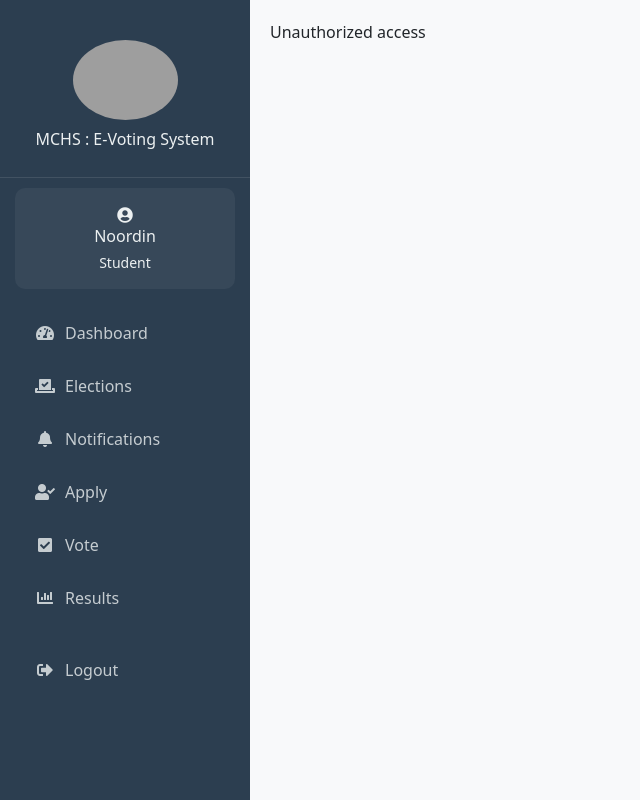
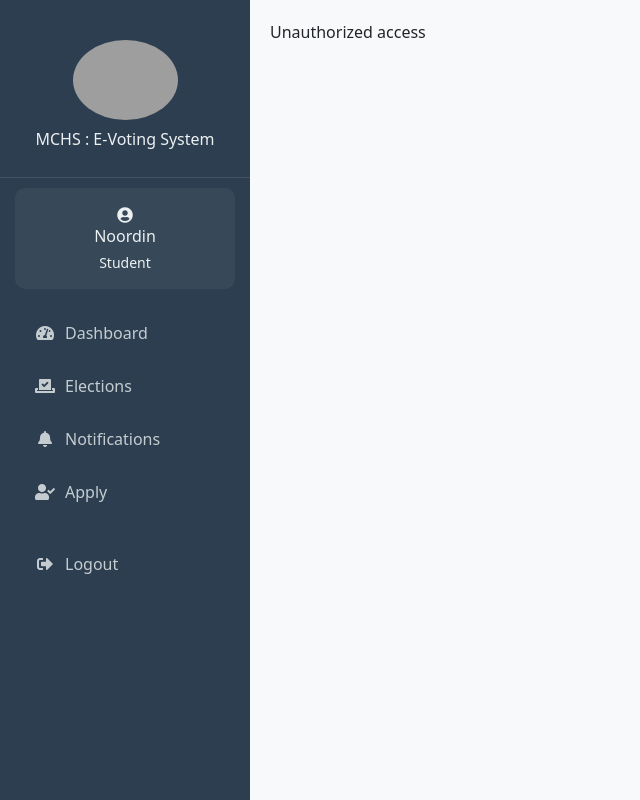
Before and after one commit to AdrianMalika/e_voting_system, a PHP site: page /admin/check_status.php in a window 1280 px wide. Shown: the whole page, without its empty margins (0-640 px from the left). Run offline with PHP 8.4, Linux system fonts and the light colour scheme; a user stored in the database is signed in; data comes from the database, SQL or seed files in the repository; grey boxes are pictures that could not be loaded.

Commit message:
remove  vote & results from student_side bar dashboard

```diff
--- a/includes/sidebar-content.php
+++ b/includes/sidebar-content.php
@@ -115,20 +115,7 @@
         <span>Apply</span>
     </a>
 </li>
-      <li class="nav-item">
-        <a class="nav-link <?php echo $current_page === 'vote.php' ? 'active' : ''; ?>"
-           href="/e_voting_system/student/vote.php">
-          <i class="fas fa-check-square"></i>
-          <span>Vote</span>
-        </a>
-      </li>
-      <li class="nav-item">
-        <a class="nav-link <?php echo $current_page === 'view_results.php' ? 'active' : ''; ?>"
-           href="/e_voting_system/student/view_results.php">
-          <i class="fas fa-chart-bar"></i>
-          <span>Results</span>
-        </a>
-      </li>
+
     <?php endif; ?>
 
     <li class="nav-item mt-4">
```
